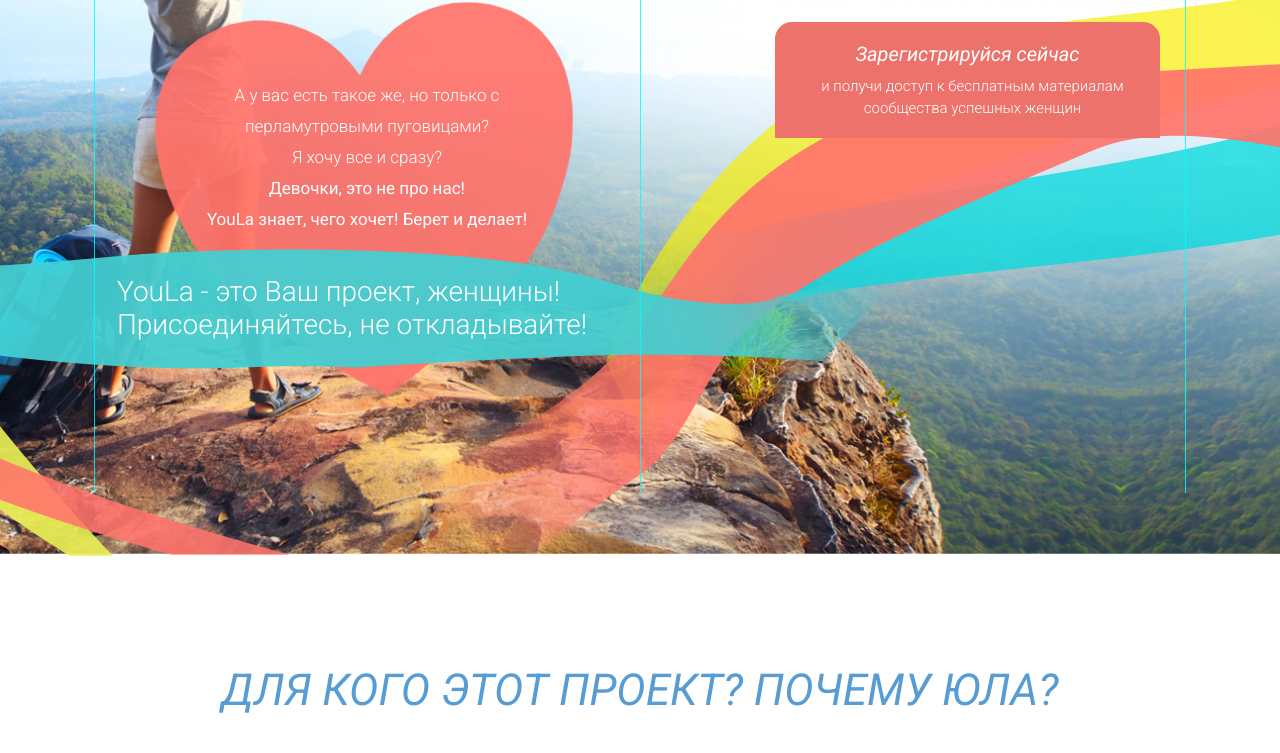
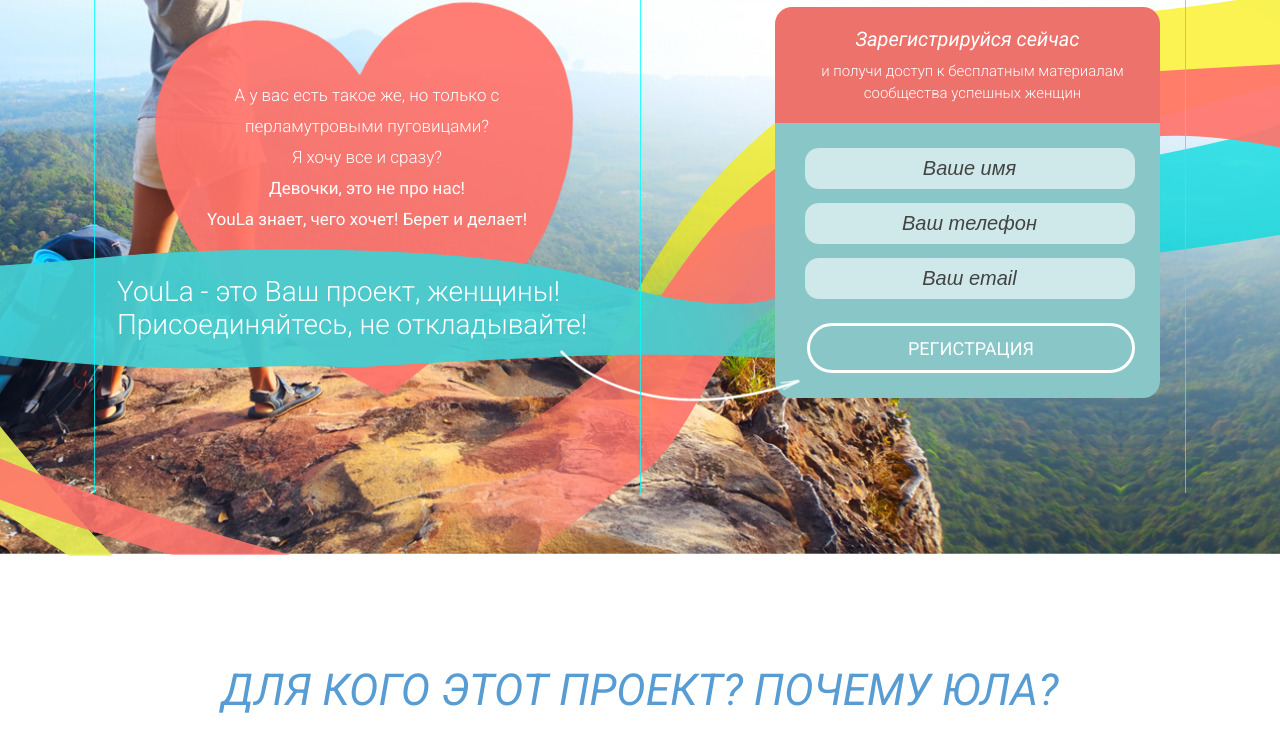
Before and after one commit to mikhkita/youla-land, a plain HTML site: page index.html in a window 1280 px wide. Shown: the part 307-1060 px from the top of the page. Drawn offline with Linux system fonts and the light colour scheme; a script that the page names is missing.

Commit message:
first-block

```diff
--- a/css/layout.css
+++ b/css/layout.css
@@ -102,6 +102,15 @@ input:-moz-placeholder {
 		margin-top: 21px;
 		font-family: "Roboto";
 		color: #4d4d4d;
+	}
+
+	.b-0 a:hover{
+		border: 3px solid #a272b8;
+		color: #a272b8;
+	}
+
+	.b-0 a:active{
+		margin-top: 23px;
 	}
 
 	.button{
@@ -243,26 +252,26 @@ input:-moz-placeholder {
 			text-align: right;
 		}
 
-	.b-1 .reg-head{
+		.b-1 .context .reg-head{
 			width: 385px;
-		margin-top: 45px;
+			margin-top: 30px;
 			text-align: center;
 			margin-right: 15px;
 			border-radius: 17px 17px 0px 0px;
 			background-color: #ec726b;
 		}
 
-		.b-1 .reg-head h3{
+			.b-1 .context .reg-head h3{
 				font-family: "Roboto";
 				font-weight: 500;
 				font-style: italic;
 				font-size: 20px;
-			margin-top: 20px;
+				padding-top: 20px;
 				margin-bottom: 9px;
 				color: #fff;
 			}
 
-		.b-1 .reg-head p{
+			.b-1 .context .reg-head p{
 				font-family: "Roboto";
 				font-size: 15px;
 				font-weight: 300;
@@ -270,8 +279,64 @@ input:-moz-placeholder {
 				text-align: center;
 				width: 335px;
 				margin-left: 30px;
-			margin-bottom: 19px;
+				padding-bottom: 19px;
 				color: #fff;
+			}
+
+		.b-1 .context .reg-form{
+			border-radius: 0px 0px 17px 17px;
+			width: 385px;
+			margin-right: 15px;
+			background-color: #88c6c8;
+		}
+
+			.b-1 .context .reg-form a{
+				border: 3px solid #fff;
+				margin-top: 10px;
+				font-family: "Roboto";
+				color: #fff;
+				margin-left: 7px;
+				margin-bottom: 25px;
+				padding-left: 98px;
+				padding-right: 98px;
+			}
+
+			.b-1 .context .reg-form a:hover{
+					border: 3px solid #f0837a;
+					color: #f0837a;
+			}
+
+			.b-1 .context .reg-form a:active{
+				margin-top: 12px;
+				margin-bottom: 23px;
+			}
+
+
+
+			.b-1 .context .reg-form input[type="text"]{
+				margin-left: 4px;
+				border-radius: 14px;
+				text-align: center;
+				font-size: 20px;
+				font-weight: 300;
+				color: #2d2d2d;
+				font-style: italic;
+				background-color: #cfe8e9;
+				width: 320px;
+				height: 31px;
+				padding: 5px;
+				border: none;
+				margin-bottom: 14px;
+			}
+
+			.b-1 .context .reg-form input[type="text"]:first-child{
+				margin-top: 25px;
+			}
+
+		.b-1 .context .arrow{
+  			position: absolute;
+  			right: 374px;
+  			top: 550px;
 		}
 
 
--- a/index.html
+++ b/index.html
@@ -70,14 +70,18 @@
 			<div class="clearfix context">
 				<h2 class="right">С понедельника новая жизнь?
 					Девочки, это не про нас!</h2>
-				<div class="reg-head right">
-					<h3>Зарегистрируйся сейчас</h3>
-					<p>и получи доступ к бесплатным материалам сообщества успешных женщин</p>
-				</div>
-				<div class="reg-form right">
-					<input type="text" plaseholder="">
-					<input type="text" plaseholder="">
-					<input type="text" plaseholder="">
+				<div class="right">
+					<div class="reg-head">
+						<h3>Зарегистрируйся сейчас</h3>
+						<p>и получи доступ к бесплатным материалам сообщества успешных женщин</p>
+					</div>
+					<div class="reg-form">
+						<input type="text" placeholder="Ваше имя">
+						<input type="text" placeholder="Ваш телефон">
+						<input type="text" placeholder="Ваш email">
+						<a class="button" href="#">Регистрация</a>
+					</div>
+					<img class="arrow righr" src="i/arrow-1.png">
 				</div>
 			</div>
 		</div>
```
Lines whose indentation alone changed are shown as unchanged.
